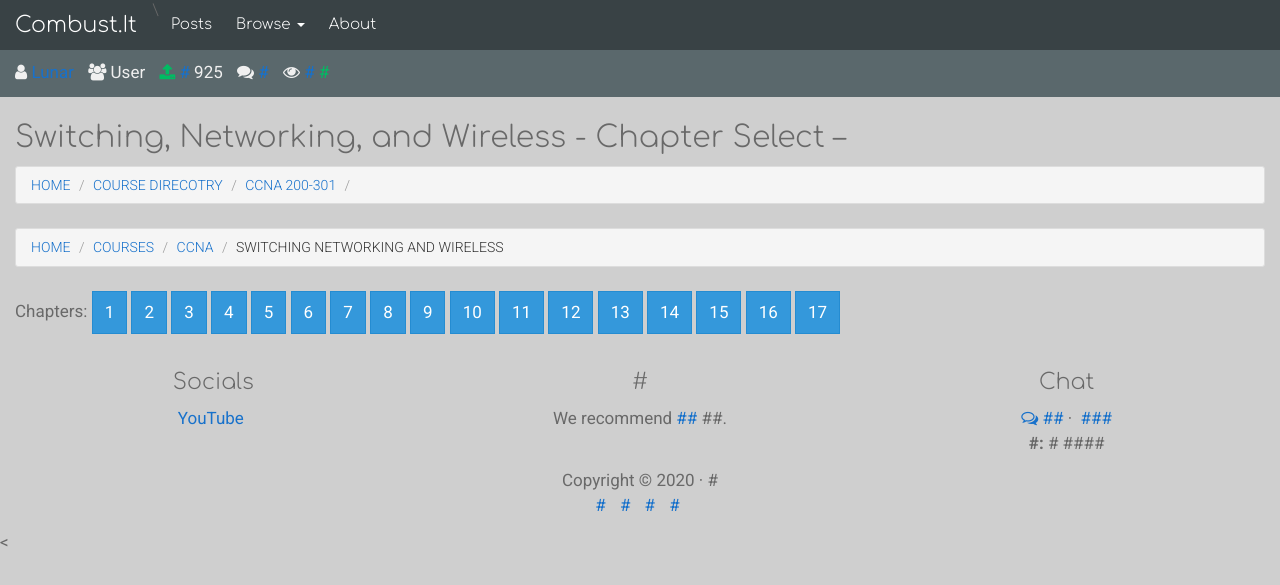
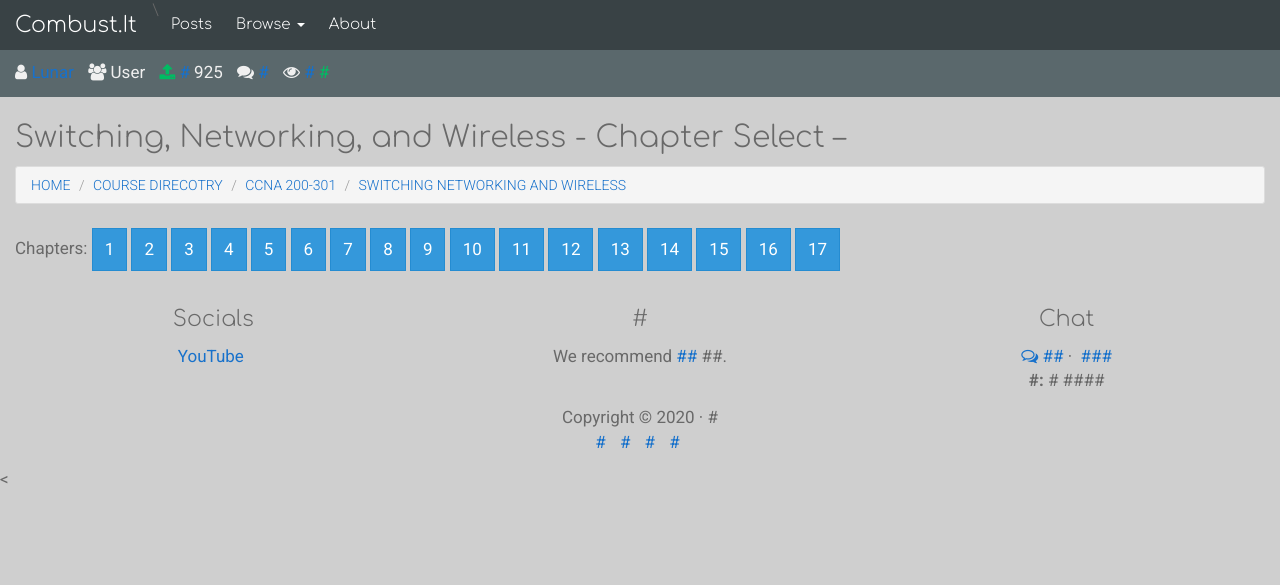
Before and after one commit to lunarcontrol/combust.it, a Jekyll site: the page built from course/ccna-200-301/switching-routing-wireless/index.md, in a window 1280 px wide. Shown: the top 585 px of the page. Built offline with Jekyll 4.4.1, drawn with Linux system fonts in a browser that asks for light colours; nearby versions of some CDN libraries; library files that are not in the unit come from our copies.

Commit message:
Update index.md

```diff
--- a/course/ccna-200-301/switching-routing-wireless/index.md
+++ b/course/ccna-200-301/switching-routing-wireless/index.md
@@ -1,16 +1,8 @@
 ---
 layout: page
 title: Switching, Networking, and Wireless - Chapter Select
+breadcrumb: Switching Networking and Wireless
 ---
-
-<nav aria-label="breadcrumb">
-  <ol class="breadcrumb">
-    <li class="breadcrumb-item"><a href="../../../">Home</a></li>
-    <li class="breadcrumb-item"><a href="../../">Courses</a></li>
-    <li class="breadcrumb-item"><a href="../">CCNA</a></li>
-    <li class="breadcrumb-item active" aria-current="page">Switching Networking and Wireless</li>
-  </ol>
-</nav>
 
 Chapters:
 <a href="./1" class="btn btn-info" role="button">1</a>
```
